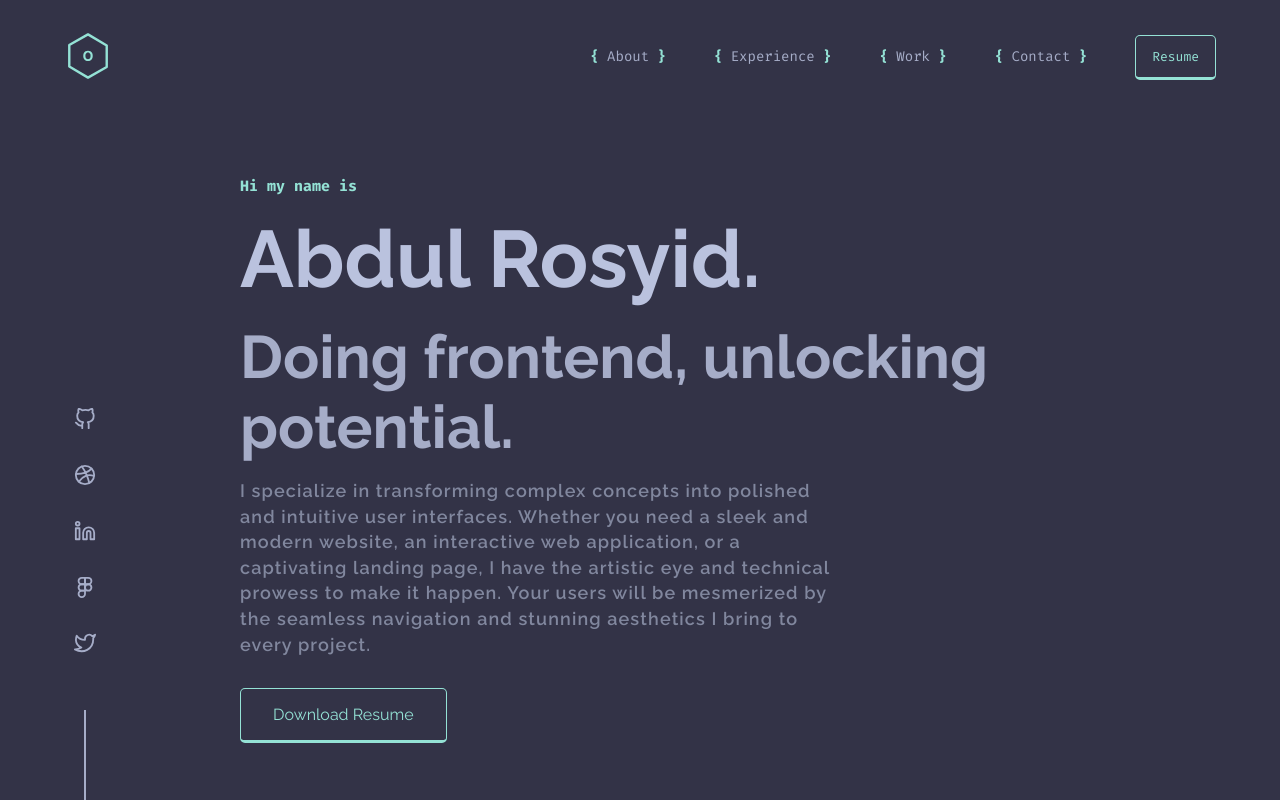
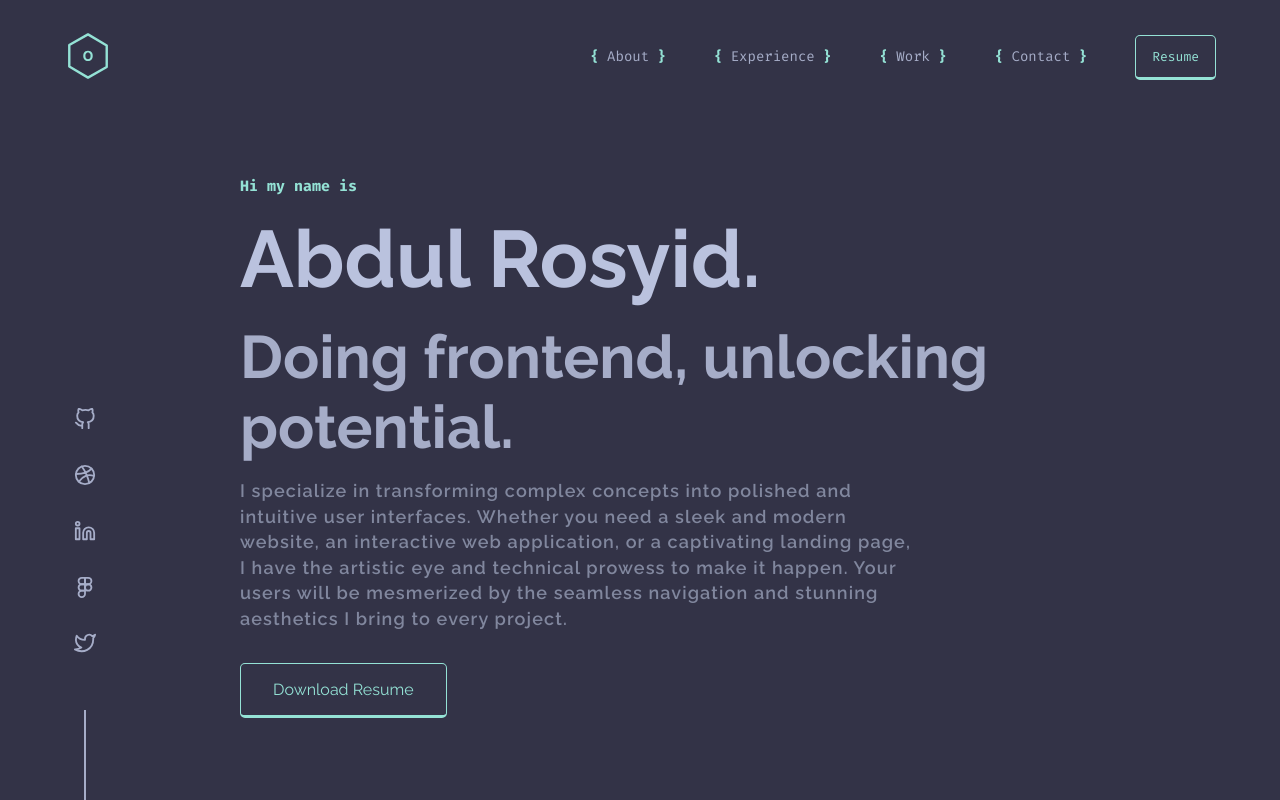
Before and after one commit to ocitocit/personal-web, a Next.js app: page / in a window 1280 px wide. Built offline with nearby package versions, Linux system fonts and the light colour scheme.

Commit message:
fix hero

```diff
--- a/scss/sections/_hero.scss
+++ b/scss/sections/_hero.scss
@@ -27,7 +27,7 @@
     font-family: var(--raleway);
     font-size: var(--tlarge);
     font-weight: 600;
-    margin-right: 25%;
+    margin-right: 15%;
     letter-spacing: 0.07rem;
     line-height: 1.6rem;
   }
```
